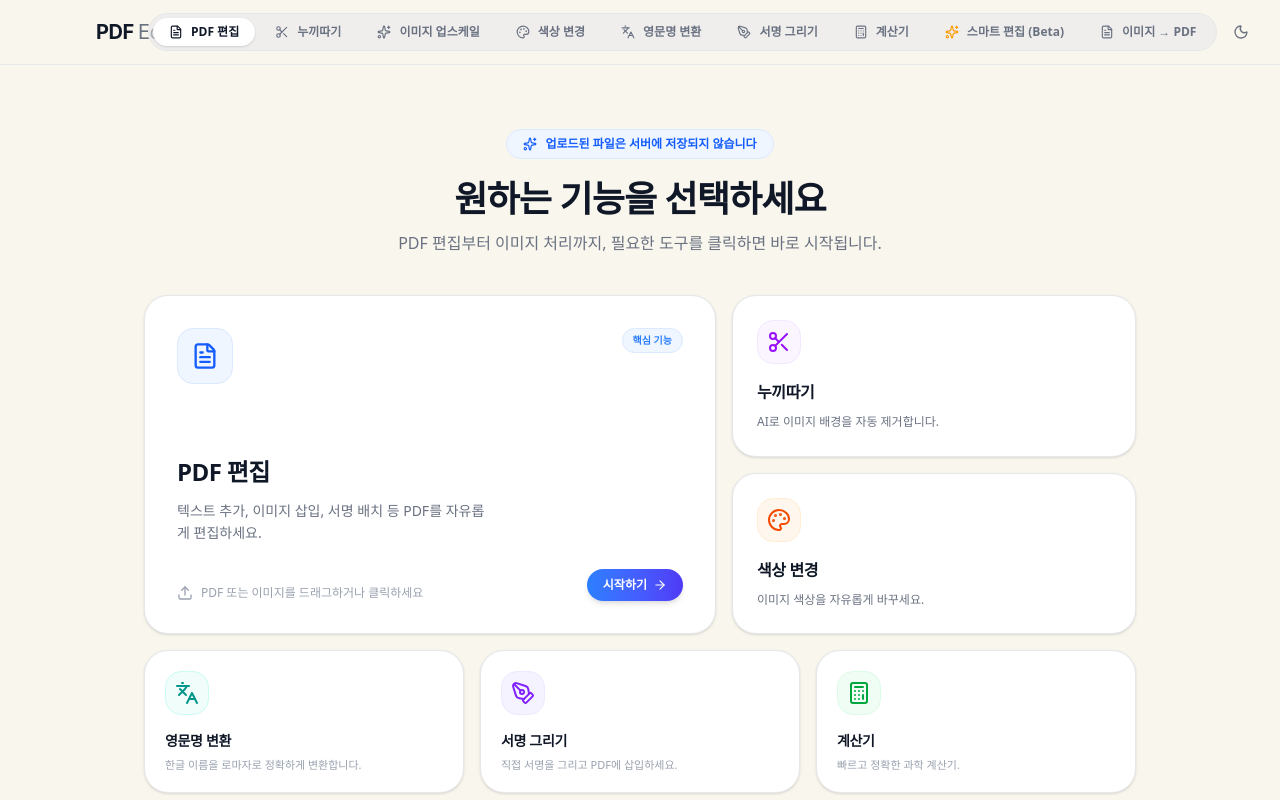
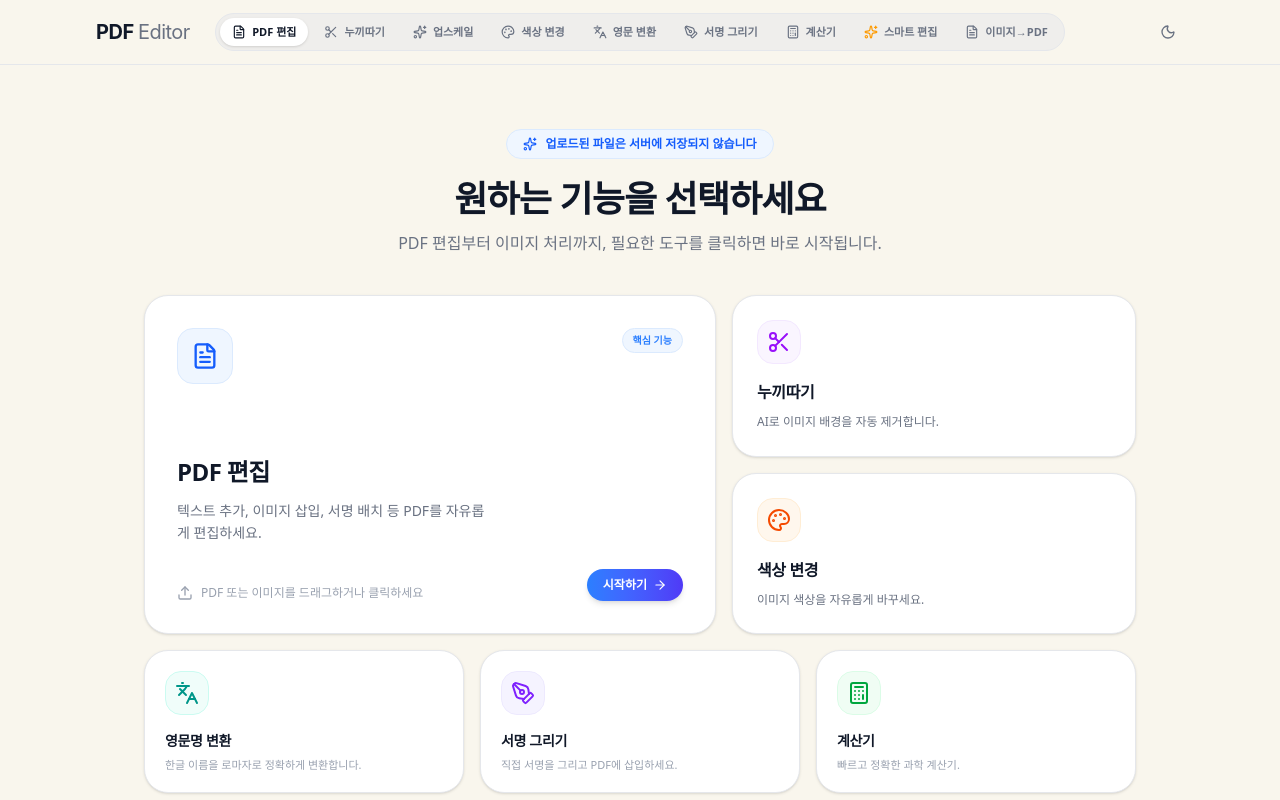
Before and after one commit to udd43/pdf-editor, a React (Vite) app: page / in a window 1280 px wide. Shown: the top 800 px of the page. Built offline with nearby package versions, Linux system fonts and the light colour scheme.

Commit message:
style: 상단 네비게이션 탭 길이 및 폰트 크기 축소 (공간 최적화)

```diff
--- a/src/components/ClientApp.tsx
+++ b/src/components/ClientApp.tsx
@@ -116,13 +116,13 @@ export default function ClientApp() {
   const tabs: { id: Tab; label: string; icon: React.ReactNode; color: string; activeBg: string }[] = [
     { id: "pdf", label: "PDF 편집", icon: <FileText className="w-3.5 h-3.5" />, color: "text-gray-600 dark:text-gray-300", activeBg: "bg-white dark:bg-gray-800 text-gray-900 dark:text-white shadow-sm" },
     { id: "bgremove", label: "누끼따기", icon: <Scissors className="w-3.5 h-3.5" />, color: "text-gray-600 dark:text-gray-300", activeBg: "bg-white dark:bg-gray-800 text-gray-900 dark:text-white shadow-sm" },
-    { id: "upscale", label: "이미지 업스케일", icon: <Sparkles className="w-3.5 h-3.5" />, color: "text-gray-600 dark:text-gray-300", activeBg: "bg-white dark:bg-gray-800 text-gray-900 dark:text-white shadow-sm" },
+    { id: "upscale", label: "업스케일", icon: <Sparkles className="w-3.5 h-3.5" />, color: "text-gray-600 dark:text-gray-300", activeBg: "bg-white dark:bg-gray-800 text-gray-900 dark:text-white shadow-sm" },
     { id: "colorize", label: "색상 변경", icon: <Palette className="w-3.5 h-3.5" />, color: "text-gray-600 dark:text-gray-300", activeBg: "bg-white dark:bg-gray-800 text-gray-900 dark:text-white shadow-sm" },
-    { id: "romanize", label: "영문명 변환", icon: <Languages className="w-3.5 h-3.5" />, color: "text-gray-600 dark:text-gray-300", activeBg: "bg-white dark:bg-gray-800 text-gray-900 dark:text-white shadow-sm" },
+    { id: "romanize", label: "영문 변환", icon: <Languages className="w-3.5 h-3.5" />, color: "text-gray-600 dark:text-gray-300", activeBg: "bg-white dark:bg-gray-800 text-gray-900 dark:text-white shadow-sm" },
     { id: "signature", label: "서명 그리기", icon: <PenTool className="w-3.5 h-3.5" />, color: "text-gray-600 dark:text-gray-300", activeBg: "bg-white dark:bg-gray-800 text-gray-900 dark:text-white shadow-sm" },
     { id: "calculator", label: "계산기", icon: <Calculator className="w-3.5 h-3.5" />, color: "text-gray-600 dark:text-gray-300", activeBg: "bg-white dark:bg-gray-800 text-gray-900 dark:text-white shadow-sm" },
-    { id: "smartpdf", label: "스마트 편집 (Beta)", icon: <Sparkles className="w-3.5 h-3.5 text-amber-500" />, color: "text-amber-600 dark:text-amber-400", activeBg: "bg-amber-50 dark:bg-amber-900/30 text-amber-700 dark:text-amber-300 shadow-sm font-bold border border-amber-200 dark:border-amber-800" },
-    { id: "img2pdf", label: "이미지 → PDF", icon: <FileTextIcon className="w-3.5 h-3.5" />, color: "text-gray-600 dark:text-gray-300", activeBg: "bg-white dark:bg-gray-800 text-gray-900 dark:text-white shadow-sm" },
+    { id: "smartpdf", label: "스마트 편집", icon: <Sparkles className="w-3.5 h-3.5 text-amber-500" />, color: "text-amber-600 dark:text-amber-400", activeBg: "bg-amber-50 dark:bg-amber-900/30 text-amber-700 dark:text-amber-300 shadow-sm font-bold border border-amber-200 dark:border-amber-800" },
+    { id: "img2pdf", label: "이미지→PDF", icon: <FileTextIcon className="w-3.5 h-3.5" />, color: "text-gray-600 dark:text-gray-300", activeBg: "bg-white dark:bg-gray-800 text-gray-900 dark:text-white shadow-sm" },
   ];
   if (isSecretMode) {
     tabs.push({ id: "corporate", label: "법인 서류", icon: <Building2 className="w-3.5 h-3.5" />, color: "text-red-600 dark:text-red-300", activeBg: "bg-red-50 dark:bg-red-900/30 text-red-600 dark:text-red-400 font-bold" });
@@ -153,7 +153,7 @@ export default function ClientApp() {
               <button
                 key={tab.id}
                 onClick={() => { setActiveTab(tab.id); }}
-                className={`flex items-center gap-2 px-4 py-1.5 text-xs font-semibold rounded-full transition-all duration-200 ${activeTab === tab.id ? tab.activeBg : "text-gray-500 hover:text-gray-900 dark:hover:text-white hover:bg-gray-200/50 dark:hover:bg-gray-700/50"}`}
+                className={`flex items-center gap-1.5 px-3 py-1.5 text-[11px] font-semibold rounded-full transition-all duration-200 ${activeTab === tab.id ? tab.activeBg : "text-gray-500 hover:text-gray-900 dark:hover:text-white hover:bg-gray-200/50 dark:hover:bg-gray-700/50"}`}
               >
                 {tab.icon}
                 <span>{tab.label}</span>
```
